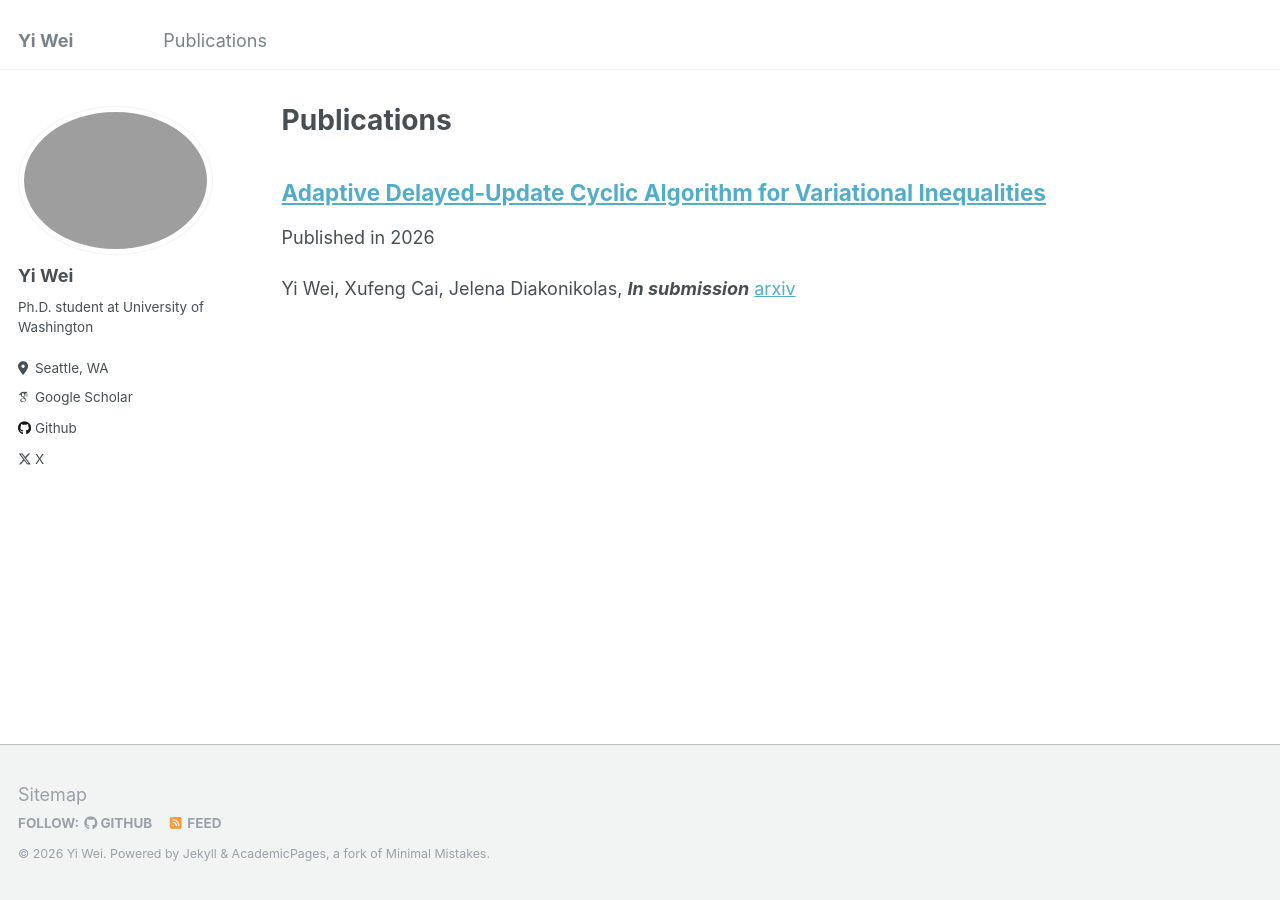
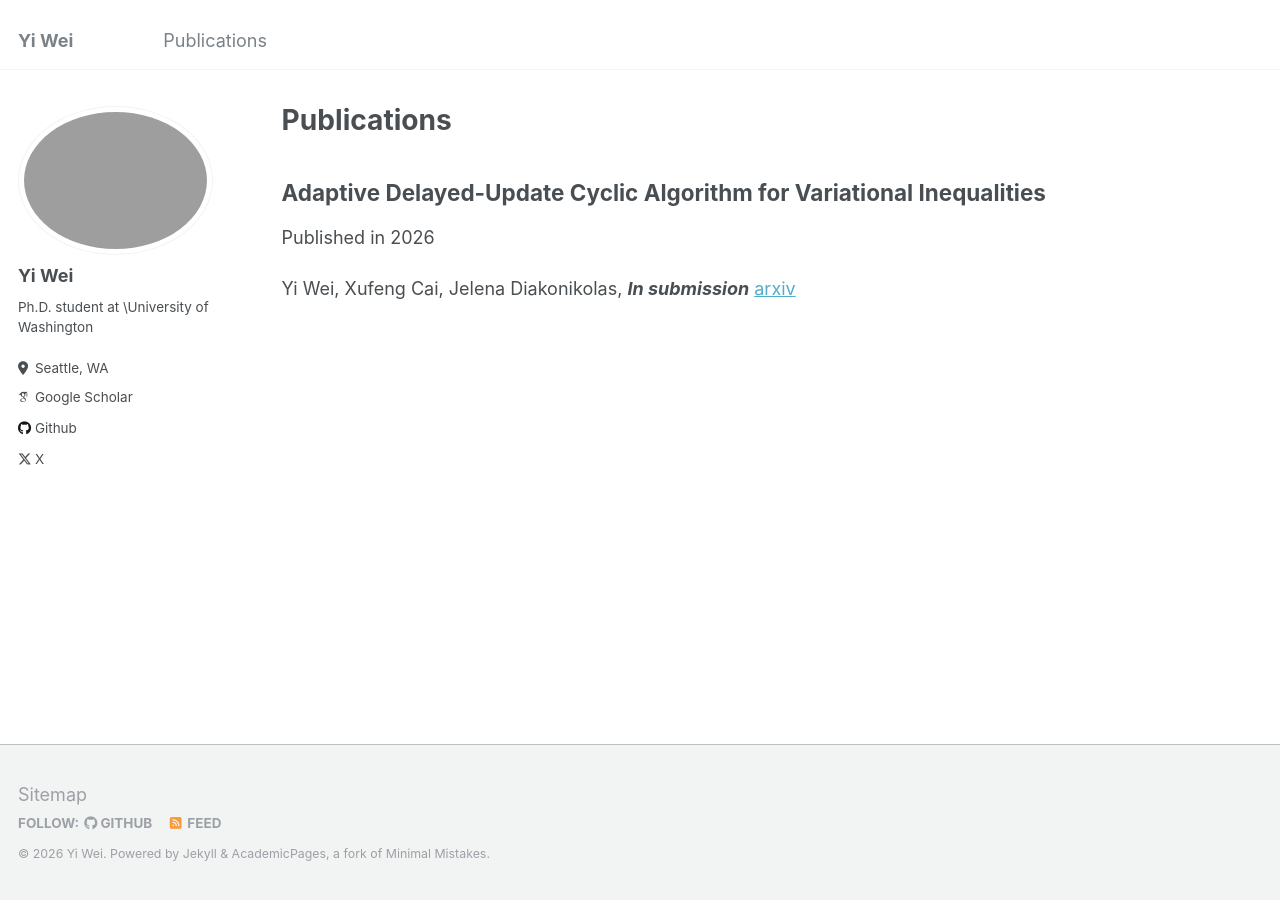
Before and after one commit to Yee-Millennium/Yee-Millennium.github.io, a Jekyll site: the page built from _pages/publications.md, in a window 1280 px wide. Built offline with Jekyll 4.4.1, drawn with Linux system fonts in a browser that asks for light colours; some web fonts are replaced.

Commit message:
update publication

```diff
--- a/_config.yml
+++ b/_config.yml
@@ -24,7 +24,7 @@ author:
   avatar           : "Ruirui_work.jpg"
   name             : "Yi Wei"
   pronouns         : # example: "she/her"
-  bio              : "Ph.D. student at University of Washington"
+  bio              : "Ph.D. student at \\University of Washington"
   location         : "Seattle, WA"
   employer         : # Red Brick University
   uri              : # URL
--- a/_includes/archive-single-cv.html
+++ b/_includes/archive-single-cv.html
@@ -27,7 +27,9 @@
       </div>
     {% endif %}
     <h3 class="archive__item-title" itemprop="headline">
-      {% if post.link %}
+      {% if post.collection == 'publications' %}
+        {{ title }}
+      {% elsif post.link %}
         <a href="{{ post.link }}">{{ title }}</a> <a href="{{ base_path }}{{ post.url }}" rel="permalink"><i class="fa fa-link" aria-hidden="true" title="permalink"></i><span class="sr-only">Permalink</span></a>
       {% else %}
         <a href="{{ base_path }}{{ post.url }}" rel="permalink">{{ title }}</a>
--- a/_includes/archive-single.html
+++ b/_includes/archive-single.html
@@ -27,7 +27,9 @@
     {% endif %}
 
     <h2 class="archive__item-title" itemprop="headline">
-      {% if post.link %}
+      {% if post.collection == 'publications' %}
+        {{ title }}
+      {% elsif post.link %}
         <a href="{{ post.link }}">{{ title }}</a> <a href="{{ base_path }}{{ post.url }}" rel="permalink"><i class="fa fa-link" aria-hidden="true" title="permalink"></i><span class="sr-only">Permalink</span></a>
       {% else %}
         <a href="{{ base_path }}{{ post.url }}" rel="permalink">{{ title }}</a>
```
